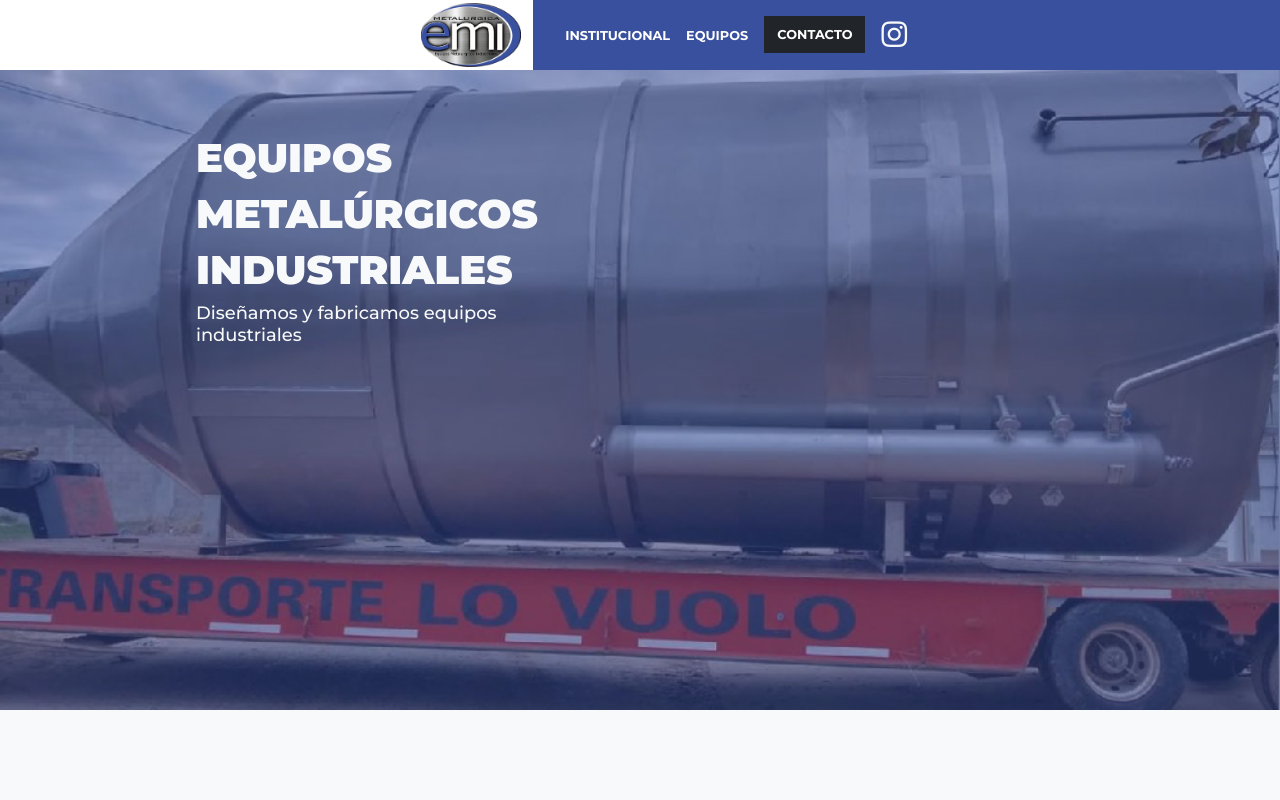
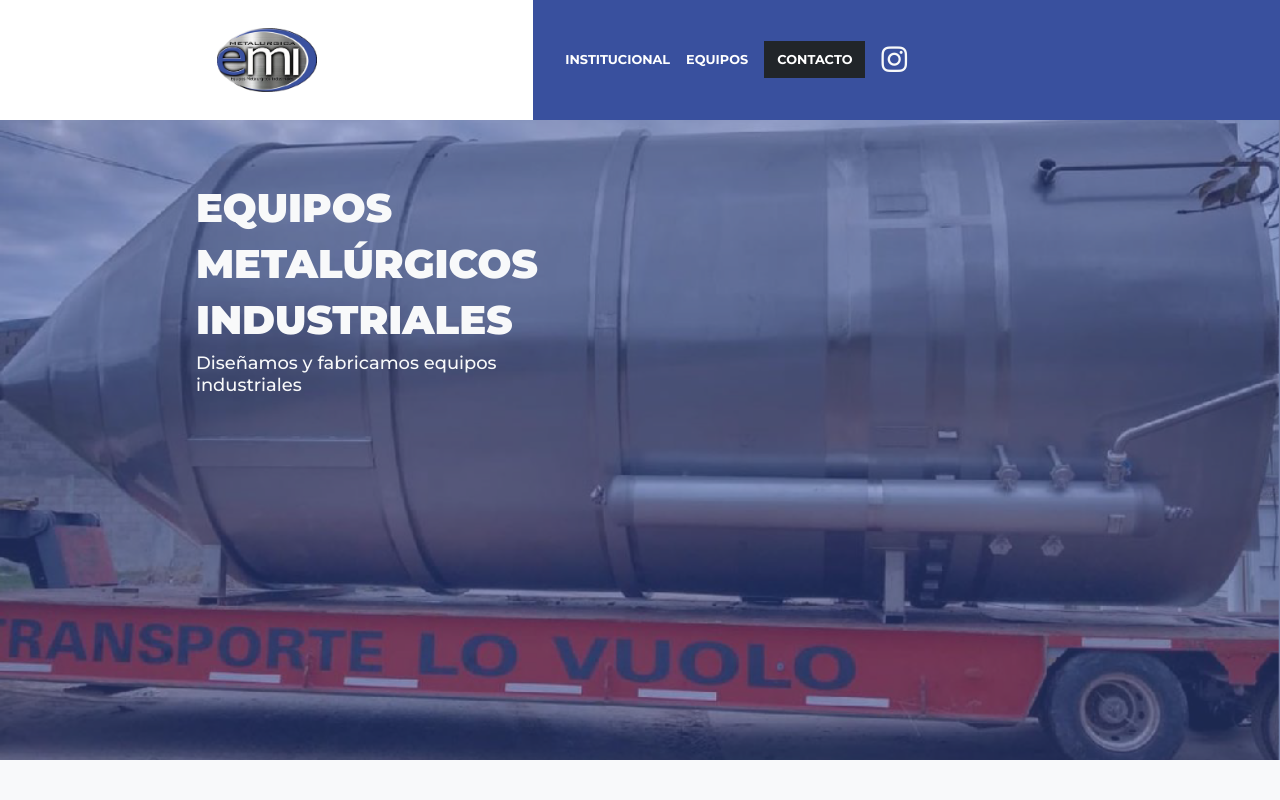
Before and after one commit to LJMDZST/emi-metalurgica, a React (Vite) app: page / in a window 1280 px wide. Shown: the top 800 px of the page. Built offline with nearby package versions, Linux system fonts and the light colour scheme.

Commit message:
fix modal y header

```diff
--- a/src/assets/images/index.ts
+++ b/src/assets/images/index.ts
@@ -19,7 +19,8 @@ const equipos : {
 
 = {
     equipo1 :equipos_equipo1,
-    equipo2 :equipos_equipo2
+    equipo2 :equipos_equipo2,
+    equipo3 : equipos_home3
 }
 
 const homeEquipos : {
--- a/src/components/Equipo/ModalEquipo.tsx
+++ b/src/components/Equipo/ModalEquipo.tsx
@@ -9,23 +9,6 @@ type TPropsModalEquipo = {
     equipo : {titulo : string , imagenes : string[]},
     _handleClose : ( e : React.MouseEvent<Element, MouseEvent> | React.KeyboardEvent<Element>) => void
 }
-
-const modalStyles : ReactModal.Styles = {
-    overlay : {
-        backgroundColor : 'rgb(57,80,158)',
-        zIndex : '1000'
-    },
-    content : {
-        top: '50%',
-        left: '50%',
-        width: '100vw',
-        height : '100vh',
-        marginRight: '-50%',
-        border : '0',
-        background : 'transparent',
-        transform: 'translate(-50%, -50%)',
-
-  }}
 
 
 
@@ -39,22 +22,27 @@ export const ModalEquipo = ( {  _isOpen, equipo ,_handleClose } : TPropsModalEqu
         isOpen={_isOpen}
         onRequestClose={ _handleClose }
         shouldCloseOnOverlayClick={true}
-        style={modalStyles}
+        style={{overlay : {zIndex : 1000 , backgroundColor : 'rgba(57,80,158,0.65)'}}}
+        className={'modal-fullscreen-sm-down'}
     >
-      <div className="container animate__animated animate__fadeIn ">
-        <div className="row row-cols-1">
-            <div className="col d-flex justify-content-end">
-                <button className="btn btn-outline-light border-0" onClick={_handleClose} > x </button>
-            </div>
+      <button className="btn btn-outline-light border-0 float-end sticky-top" onClick={_handleClose} > x </button>
+      <div className="container-fluid animate__animated animate__fadeIn ">
+        <div className="row mt-4">
             <div className="col" >
-                <div id="carouselEquipo" className="carousel slide" style={{height : '30rem'}}>
+                <div id="carouselEquipo" className="carousel slide" >
                     <div className="carousel-inner " >
                         {
                            equipo.imagenes.map( (img,index) =>
-                            <div className={`carousel-item ${index === 0 ? 'active' : null}`} style={{height : '35em'}}>
-                                <img src={img} className="d-block w-100" alt="..." style={{objectFit : 'cover'}}/>
-                                <div className="carousel-caption d-none d-md-block">
-                                    <h5>{equipo.titulo}</h5>
+                            <div className={`carousel-item ${index === 0 ? 'active' : null}`} style={{height : '32em'}}>
+                                <div className="row row-cols-1 justify-content-around">
+                                    <div className="col-10">
+                                        <img src={img} className="d-block  w-100" alt="equipo" style={{objectFit : 'contain'}}/>
+                                    </div>
+                                    <div className="col " >
+                                        <div className="carousel-caption d-none d-md-block" style={{backgroundColor : 'rgba(0,0,0,0.3)'}}>
+                                            <h5>{equipo.titulo}</h5>
+                                        </div>
+                                    </div>
                                 </div>
                             </div>
                            )
@@ -66,7 +54,6 @@ export const ModalEquipo = ( {  _isOpen, equipo ,_handleClose } : TPropsModalEqu
                             data-bs-target={'#carouselEquipo'}
                             data-bs-slide={'prev'}
                         ></span>
-                        <span className="visually-hidden"> previous </span>
                     </button>
                     <button className="carousel-control-next "   >
                         <span className="carousel-control-next-icon  btn btn-outline-light "
@@ -75,7 +62,6 @@ export const ModalEquipo = ( {  _isOpen, equipo ,_handleClose } : TPropsModalEqu
                             data-bs-slide={'next'}
                             style={{color: 'red'}}
                             ></span>
-                        <span className="visually-hidden"> next </span>
                     </button>
                 </div>
             </div>
--- a/src/components/Header/Header.tsx
+++ b/src/components/Header/Header.tsx
@@ -27,30 +27,40 @@ export const Header = () => {
 
 
   return (
-    <header  id='cabecera' className={`container-fluid position-sticky top-0 p-0 animate__animated  ${ isScrollDown.current && scrollY > 300  ? 'animate__fadeOutUp' : 'animate__fadeInDown'}`} style={{
+    <header  id='cabecera'
+    className={`container-fluid position-sticky top-0 p-0 animate__animated  ${ isScrollDown.current && scrollY > 300  ? 'animate__fadeOutUp' : 'animate__fadeInDown'}`}
+     style={{
         fontFamily : 'header',
-
-        backgroundColor : 'rgb(57,80,158)',
+        height : '15vh',
+        // height : scrollY < 300 ? '15vh' : '10vh' ,
         zIndex : 1000
-       } }>
+       } }
+     >
       <div className={`container-fluid `}
         style={{
-          animationFillMode : 'forwards'
+          animationFillMode : 'forwards',
+          height : '100%',
+          backgroundColor : 'rgba(255,255,255)'
+          // backgroundColor : scrollY < 300 ? 'rgba(255,255,255)' :  'rgb(57,80,158)'
         }}
-      >
+       >
+        {/* {
+          scrollY > 300 &&
+          <div className='row' style={{height : '100%'}} > <div className='col ' > <Navbar /></div> </div>
+        } */}
         {
-          scrollY > 300 &&
-          <div className='row' > <div className='col ' > <Navbar /></div> </div>
-        }
-        {
-          scrollY < 300 &&
-          <div className='row' style={{height : '100%'}}>
-            <div className='col-5  d-flex justify-content-end align-content-center'
-              style={{backgroundColor :'rgba(255,255,255)'}}>
+
+          <div className='row'
+            style={{
+              height : '100%'
+            }}>
+            <div className='col-5 d-flex justify-content-around align-content-center' >
               <Logo />
             </div>
             <div className='col-7 '
-
+              style={{
+                backgroundColor : 'rgb(57,80,158)'
+              }}
             >
               <NavbarTop />
             </div>
```
